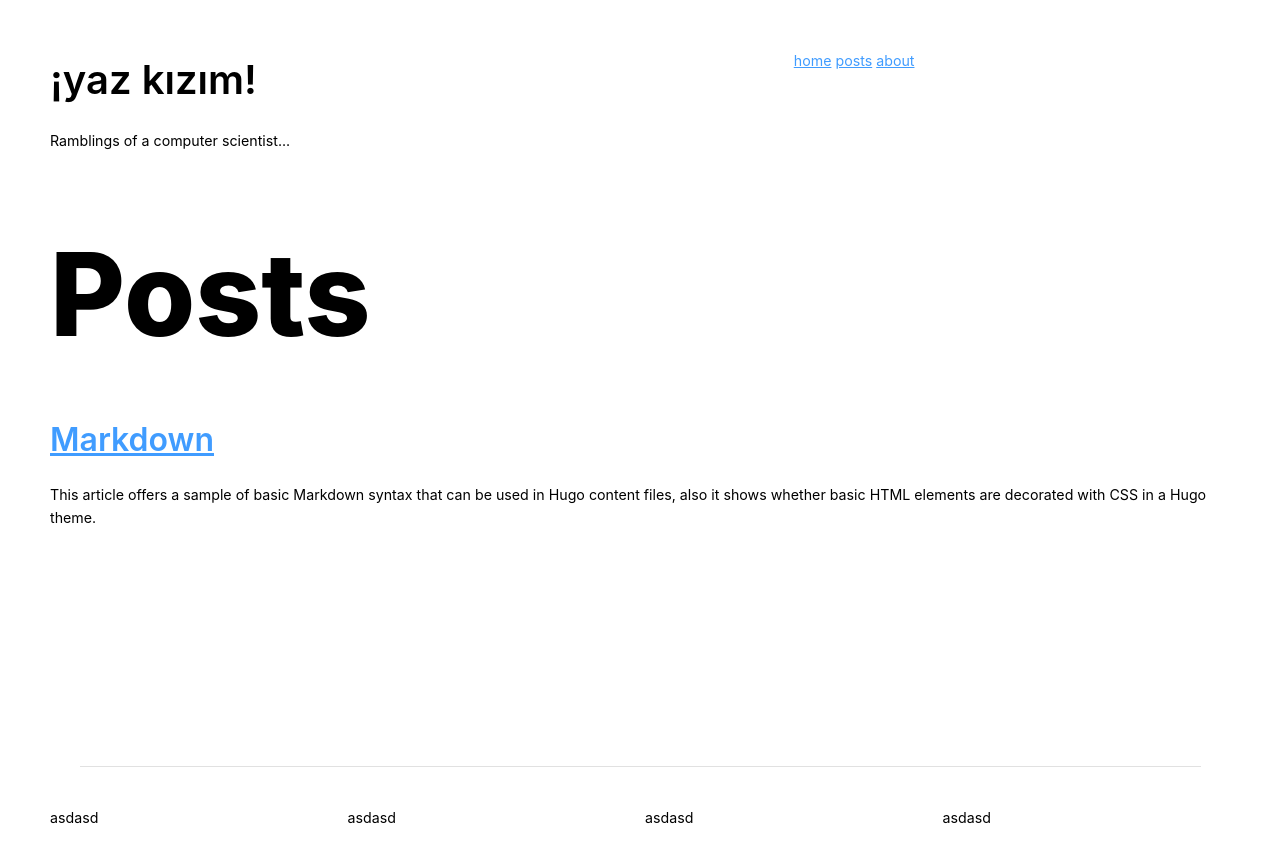
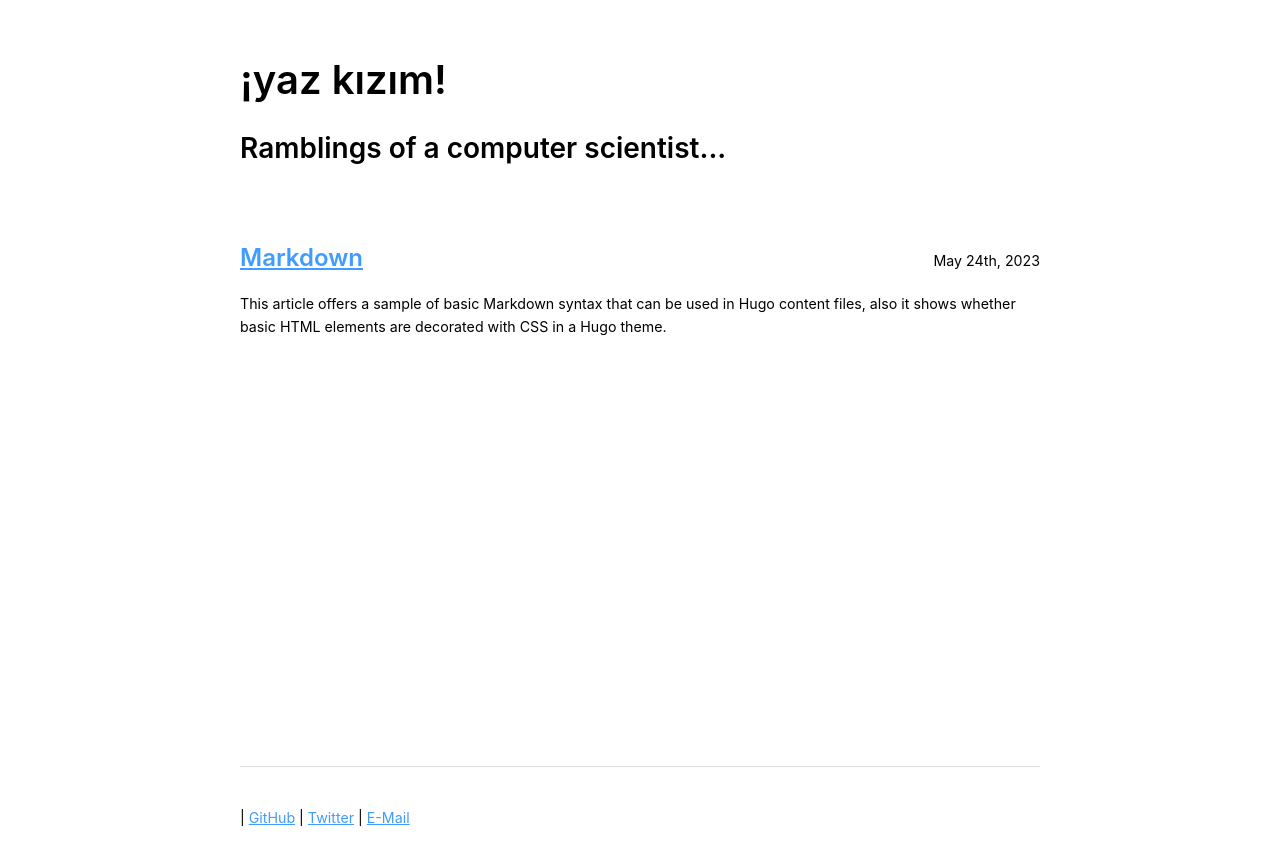
Before and after one commit to yazkizim-io/yazkizim-io.github.io, a Jekyll site: the page built from posts.md, in a window 1280 px wide. Shown: the top 865 px of the page. Built offline with Jekyll 4.4.1, drawn with Linux system fonts in a browser that asks for light colours; some web fonts are replaced.

Commit message:
Move to a minimal webpage using Hey Wordpress as example
- No default html layout for all three sections: about, home, posts
- Done: Home, Posts (overview)
- Todo: Single posts, about page
- Additional todos: Add picture, Add formatting for date, linking
  of about page, group posts by year, change color palette,
  colored code blocks, animations on lists, animations on picture,
  easter egg on yaz kızım

```diff
--- a/_includes/footer.html
+++ b/_includes/footer.html
@@ -1,16 +1,5 @@
 <footer>
-  <x-grid columns="8" columns-s="4">
-    <x-col span="1-2">
-      <p>asdasd</p>
-    </x-col>
-    <x-col span="3-4">
-      <p>asdasd</p>
-    </x-col>
-    <x-col span="5-6">
-      <p>asdasd</p>
-    </x-col>
-    <x-col span="7-8">
-      <p>asdasd</p>
-    </x-col>
+  <x-grid columns="1">
+    <p>| <a href="#">GitHub</a> | <a href="#">Twitter</a> | <a href="mailto:ugur.cayoglu@gmail.com">E-Mail</a></p>
   </x-grid>
 </footer>
--- a/_includes/header.html
+++ b/_includes/header.html
@@ -1,16 +1,10 @@
 <header>
-  <x-grid columns="8" columns-s="4">
-    <x-col span="1-2">
+  <x-grid columns="12" columns-s="4">
+    <x-col span="row">
       <h1>{{ site.textlogo }}</h1>
-      <p>{{site.description}}</p>
     </x-col>
-
-    <x-col span="6-8" class="text-end">
-      <x-flex>
-        {% include navigation.html %}
-      </x-flex>
+    <x-col span="row">
+      <h3>{{ site.description }}</h3>
     </x-col>
-
   </x-grid>
-  <span class="space1"></span>
 </header>
--- a/_includes/meta.html
+++ b/_includes/meta.html
@@ -20,6 +20,7 @@
 <meta name="twitter:description" content="">
 
 <link rel="stylesheet" href="{{ "/assets/css/skelet.css" | relative_url }}">
+<link rel="stylesheet" href="{{ "/assets/css/override.css" | relative_url }}">
 <link rel="stylesheet" href="https://rsms.me/inter/inter.css">
 <style>
   :root {
@@ -29,7 +30,7 @@
     --margin: 2rem;
   }
 
-  #app { padding: var(--sitePadding); max-width: 1600px; margin: 0 auto; }
+  #app { padding: var(--sitePadding); max-width: 900px; margin: 0 auto; }
   .logo { font-size: var(--hHeading); letter-spacing: 0; line-height: 1; font-weight: 800 }
 
   span[class*="space"] { display: block; width: 100%; margin: var(--spacer, 0.5rem) auto; }
--- /dev/null
+++ b/_layouts/postlist.html
@@ -0,0 +1,31 @@
+<!DOCTYPE html>
+<html lang="{{ site.lang | default: "en-US" }}">
+<head>
+  {% include meta.html %}
+</head>
+<body>
+  <div id="app">
+    {% include header.html %}
+    <main>
+      <span class="space1"></span>
+      <x-grid columns="2" columns-s="1">
+        {% for post in site.posts %}
+        <x-col span=1>
+            <h4>
+              <a href="{{ post.url }}">{{ post.title }}</a>
+            </h4>
+        </x-col>
+        <x-col span=1 as="center" js="end">
+          {{post.date | date_to_string: "ordinal", "US" }}
+        </x-col>
+        <x-col span=1-2 class="excerpt">
+          {{post.excerpt}}
+        </x-col>
+        {% endfor %}
+      </x-grid>
+    </main>
+    <hr class="full">
+    {% include footer.html %}
+  </div>
+</body>
+</html>
--- /dev/null
+++ b/assets/css/override.css
@@ -0,0 +1,3 @@
+.excerpt p {
+  margin-top: 0px;
+}
--- a/posts.md
+++ b/posts.md
@@ -1,12 +1,4 @@
 ---
-layout: default
+layout: postlist
 title: Posts
 ---
-<ul class="inline">
-  {% for post in site.posts %}
-    <li>
-      <h2><a href="{{ post.url }}">{{ post.title }}</a></h2>
-      {{ post.excerpt }}
-    </li>
-  {% endfor %}
-</ul>
```
Also changed, not shown: _layouts/home.html (added, +32 -0 lines), about.md (+1 -1 lines), index.md (+1 -1 lines), _layouts/about.html (renamed from _layouts/default.html).
